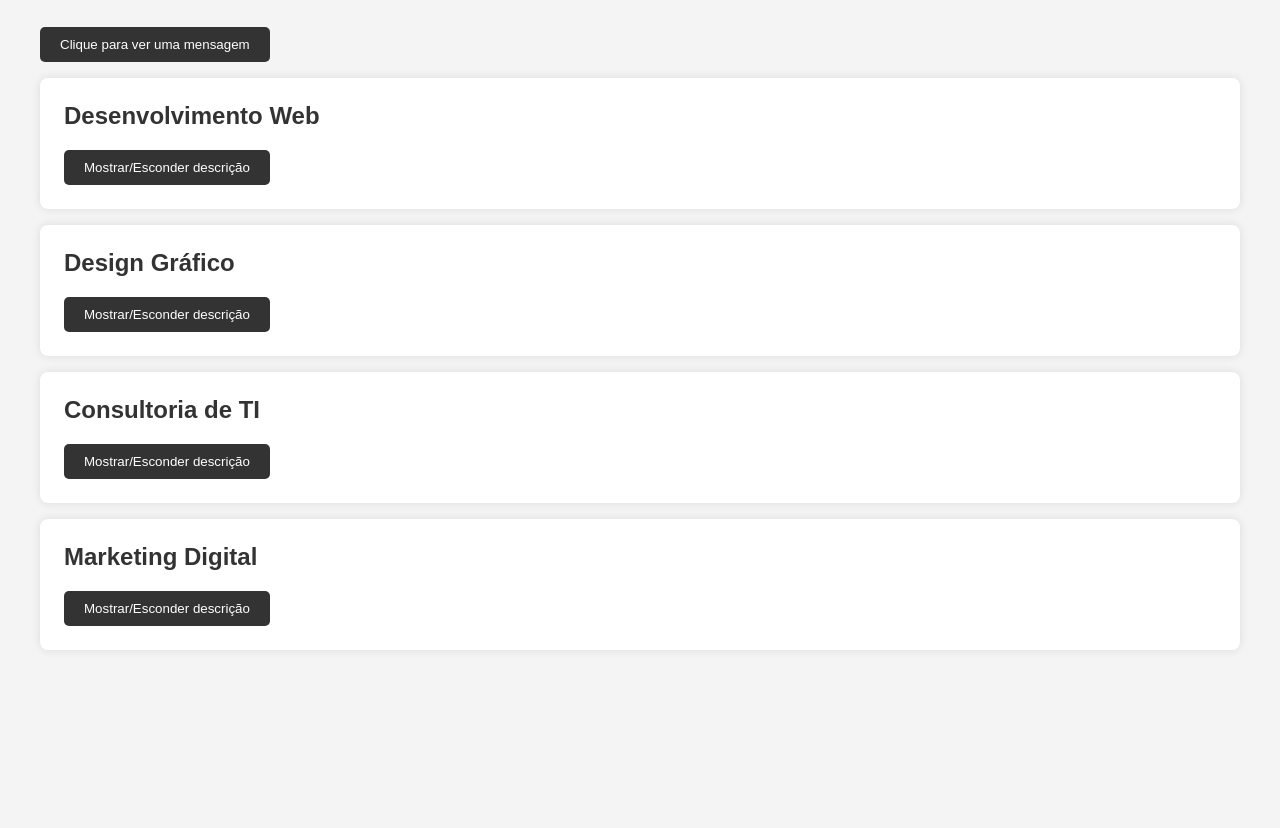
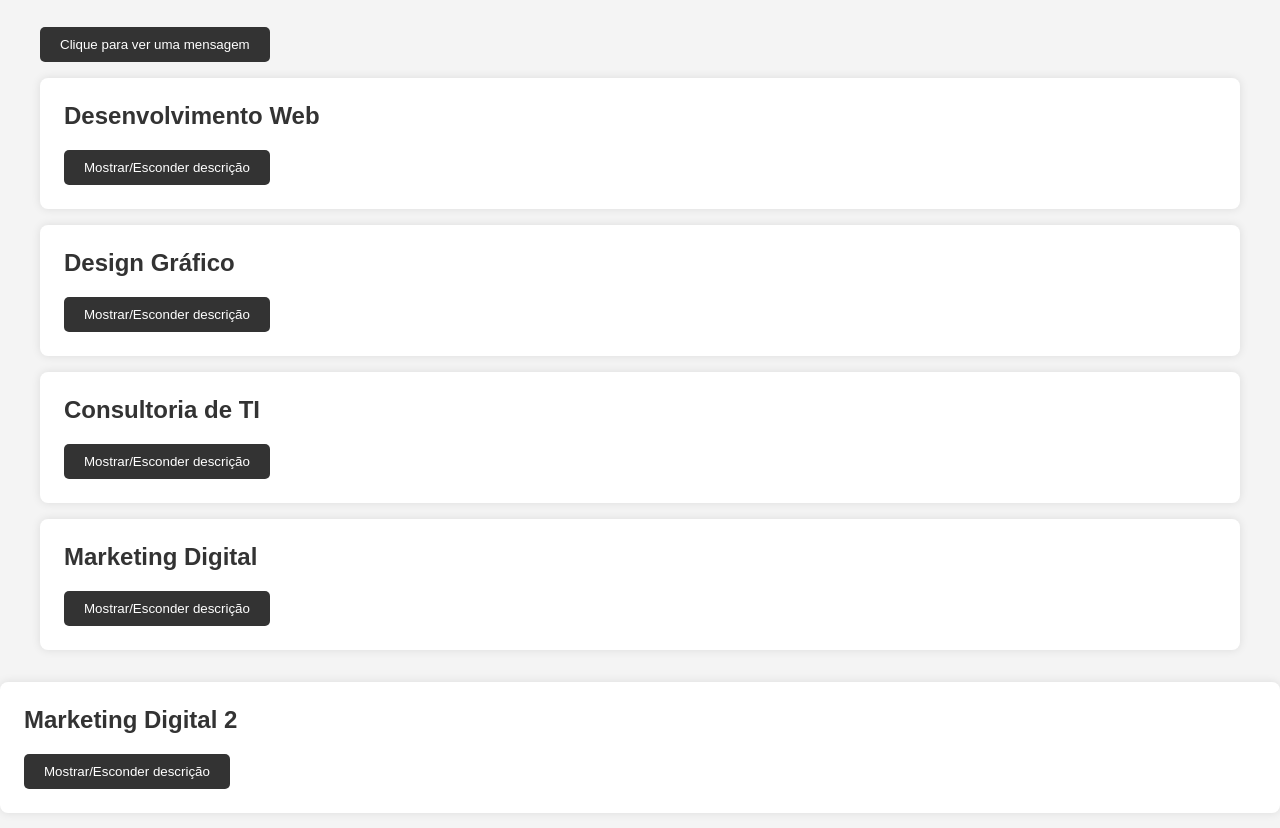
Before and after one commit to Abadefr/curso-git-fr, a plain HTML site: page pagina-de-servicos.html in a window 1280 px wide. Shown: the part 180-1008 px from the top of the page. Before the commit the page ends 862 px from the top, so only its background shows below. Drawn offline with Linux system fonts and the light colour scheme.

Commit message:
markenting digital 2  adicionado

```diff
--- a/pagina-de-servicos.html
+++ b/pagina-de-servicos.html
@@ -45,6 +45,13 @@
             <p id="descricao4" style="display: none;">Oferecemos campanhas de marketing digital, incluindo SEO, SEM e gerenciamento de mídias sociais, para aumentar sua presença online.</p>
         </div>
     </div>
+
+    <div class="service">
+        <h2>Marketing Digital 2</h2>
+        <button onclick="toggleDescricao('descricao4')">Mostrar/Esconder descrição</button>
+        <p id="descricao4" style="display: none;">Oferecemos campanhas de marketing digital, incluindo SEO, SEM e gerenciamento de mídias sociais, para aumentar sua presença online.</p>
+    </div>
+</div>
     <script src="script.js"></script>
 </body>
 </html>
```
